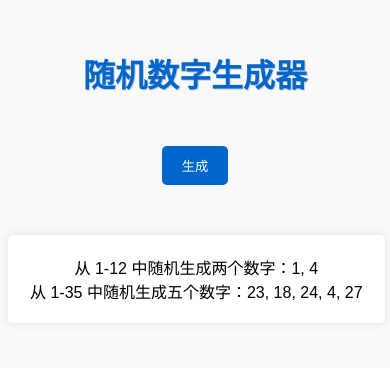
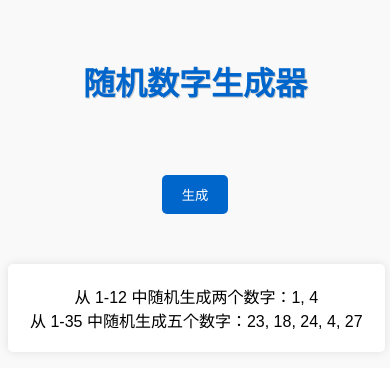
Before and after one commit to lbcjl/random-num, a plain HTML site: page index.html in a window 390 px wide. Both pictures are taken after a click on the button "生成". Drawn offline with Linux system fonts and the light colour scheme.

Commit message:
1.优化代码结构 2.优化样式

```diff
--- a/index.html
+++ b/index.html
@@ -1,98 +1,15 @@
 <!DOCTYPE html>
-<html lang="en">
+<html>
 	<head>
 		<meta charset="UTF-8" />
 		<title>随机数字生成器</title>
 		<link rel="stylesheet" href="style.css" />
+		<meta name="viewport" content="width=device-width, initial-scale=1.0" />
 	</head>
 	<body>
 		<h1>随机数字生成器</h1>
 		<button id="generateButton">生成</button>
 		<div id="result"></div>
-		<script>
-			function generateRandomNumber() {
-				return Math.floor(Math.random() * 12) + 1
-			}
-
-			function generateRandomArray() {
-				const arr = []
-				while (arr.length < 2) {
-					const num = generateRandomNumber()
-					if (!arr.includes(num)) {
-						arr.push(num)
-					}
-				}
-				return arr
-			}
-
-			function generateThreeRandomSets() {
-				const sets = []
-				for (let i = 0; i < 3; i++) {
-					sets.push(generateRandomArray())
-				}
-				return sets
-			}
-
-			function pickTwoNumbersFromRandomSets(sets) {
-				const selectedNumbers = []
-				while (selectedNumbers.length < 2) {
-					const setIndex = Math.floor(Math.random() * sets.length)
-					const selectedNumber = sets[setIndex][Math.floor(Math.random() * 2)]
-					if (!selectedNumbers.includes(selectedNumber)) {
-						selectedNumbers.push(selectedNumber)
-					}
-				}
-				return selectedNumbers
-			}
-
-			function generateFiveRandomNumbers() {
-				const arr = []
-				while (arr.length < 5) {
-					const num = Math.floor(Math.random() * 35) + 1
-					if (!arr.includes(num)) {
-						arr.push(num)
-					}
-				}
-				return arr
-			}
-
-			function generateThreeRandomNumberSets() {
-				const sets = []
-				for (let i = 0; i < 3; i++) {
-					sets.push(generateFiveRandomNumbers())
-				}
-				return sets
-			}
-
-			function pickFiveNumbersFromRandomSets(sets) {
-				const selectedNumbers = []
-				while (selectedNumbers.length < 5) {
-					const setIndex = Math.floor(Math.random() * sets.length)
-					const selectedNumber = sets[setIndex][Math.floor(Math.random() * 5)]
-					if (!selectedNumbers.includes(selectedNumber)) {
-						selectedNumbers.push(selectedNumber)
-					}
-				}
-				return selectedNumbers
-			}
-
-			const generateButton = document.getElementById('generateButton')
-			const result = document.getElementById('result')
-
-			generateButton.addEventListener('click', function () {
-				const randomSets = generateThreeRandomSets()
-				const selectedNumbers1 = pickTwoNumbersFromRandomSets(randomSets)
-				const randomNumberSets = generateThreeRandomNumberSets()
-				const selectedNumbers2 = pickFiveNumbersFromRandomSets(randomNumberSets)
-
-				let resultText = `从 1-12 中随机生成两个数字：${selectedNumbers1.join(
-					', '
-				)}\n`
-				resultText += `从 1-35 中随机生成五个数字：${selectedNumbers2.join(
-					', '
-				)}`
-				result.innerText = resultText
-			})
-		</script>
+		<script src="script.js"></script>
 	</body>
 </html>
--- /dev/null
+++ b/script.js
@@ -0,0 +1,83 @@
+function generateRandomNumber() {
+  return Math.floor(Math.random() * 12) + 1
+}
+
+function generateRandomArray() {
+  const arr = []
+  while (arr.length < 2) {
+    const num = generateRandomNumber()
+    if (!arr.includes(num)) {
+      arr.push(num)
+    }
+  }
+  return arr
+}
+
+function generateThreeRandomSets() {
+  const sets = []
+  for (let i = 0; i < 3; i++) {
+    sets.push(generateRandomArray())
+  }
+  return sets
+}
+
+function pickTwoNumbersFromRandomSets(sets) {
+  const selectedNumbers = []
+  while (selectedNumbers.length < 2) {
+    const setIndex = Math.floor(Math.random() * sets.length)
+    const selectedNumber = sets[setIndex][Math.floor(Math.random() * 2)]
+    if (!selectedNumbers.includes(selectedNumber)) {
+      selectedNumbers.push(selectedNumber)
+    }
+  }
+  return selectedNumbers
+}
+
+function generateFiveRandomNumbers() {
+  const arr = []
+  while (arr.length < 5) {
+    const num = Math.floor(Math.random() * 35) + 1
+    if (!arr.includes(num)) {
+      arr.push(num)
+    }
+  }
+  return arr
+}
+
+function generateThreeRandomNumberSets() {
+  const sets = []
+  for (let i = 0; i < 3; i++) {
+    sets.push(generateFiveRandomNumbers())
+  }
+  return sets
+}
+
+function pickFiveNumbersFromRandomSets(sets) {
+  const selectedNumbers = []
+  while (selectedNumbers.length < 5) {
+    const setIndex = Math.floor(Math.random() * sets.length)
+    const selectedNumber = sets[setIndex][Math.floor(Math.random() * 5)]
+    if (!selectedNumbers.includes(selectedNumber)) {
+      selectedNumbers.push(selectedNumber)
+    }
+  }
+  return selectedNumbers
+}
+
+const generateButton = document.getElementById('generateButton')
+const result = document.getElementById('result')
+
+generateButton.addEventListener('click', function () {
+  const randomSets = generateThreeRandomSets()
+  const selectedNumbers1 = pickTwoNumbersFromRandomSets(randomSets)
+  const randomNumberSets = generateThreeRandomNumberSets()
+  const selectedNumbers2 = pickFiveNumbersFromRandomSets(randomNumberSets)
+
+  let resultText = `从 1-12 中随机生成两个数字：${selectedNumbers1.join(
+    ', '
+  )}\n`
+  resultText += `从 1-35 中随机生成五个数字：${selectedNumbers2.join(
+    ', '
+  )}`
+  result.innerText = resultText
+})
--- a/style.css
+++ b/style.css
@@ -54,3 +54,41 @@ h1 {
 		font-size: 16px;
 	}
 }
+
+/* 移动设备用于横向滚动式布局 */
+@media screen and (max-width: 600px) {
+	body {
+		overflow-x: scroll;
+	}
+}
+
+/* 移动设备用于纵向布局 */
+@media screen and (max-width: 400px) {
+	html,
+	body {
+		height: 100%;
+	}
+
+	body {
+		display: flex;
+		flex-direction: column;
+	}
+}
+
+/* 用于大屏幕设备 */
+/* @media screen and (min-width: 1200px) {
+	.container {
+		width: 80%;
+		margin: 0 auto;
+	}
+} */
+
+.button {
+	width: 50%;
+}
+
+@media screen and (max-width: 600px) {
+	.button {
+		font-size: 12px;
+	}
+}
```
